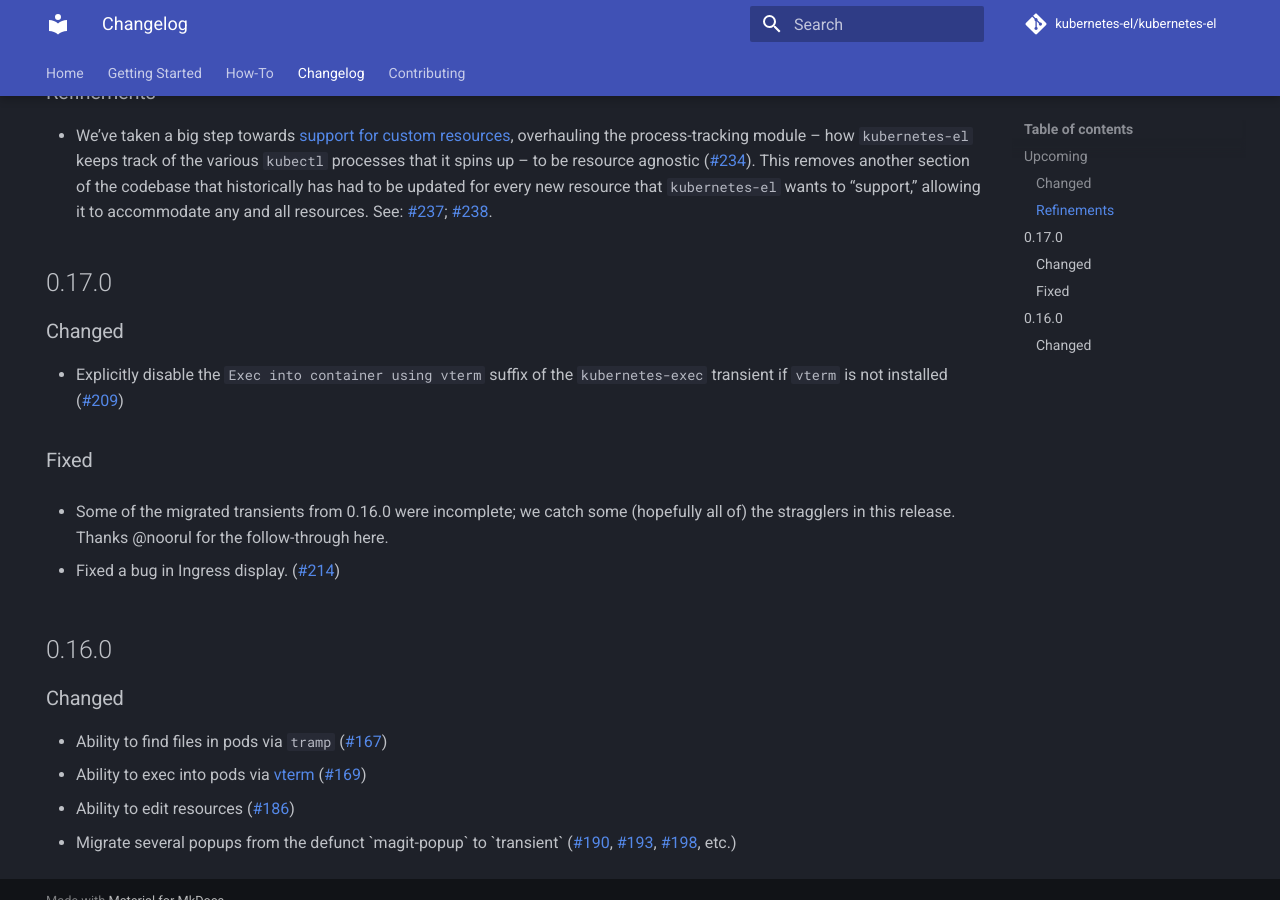
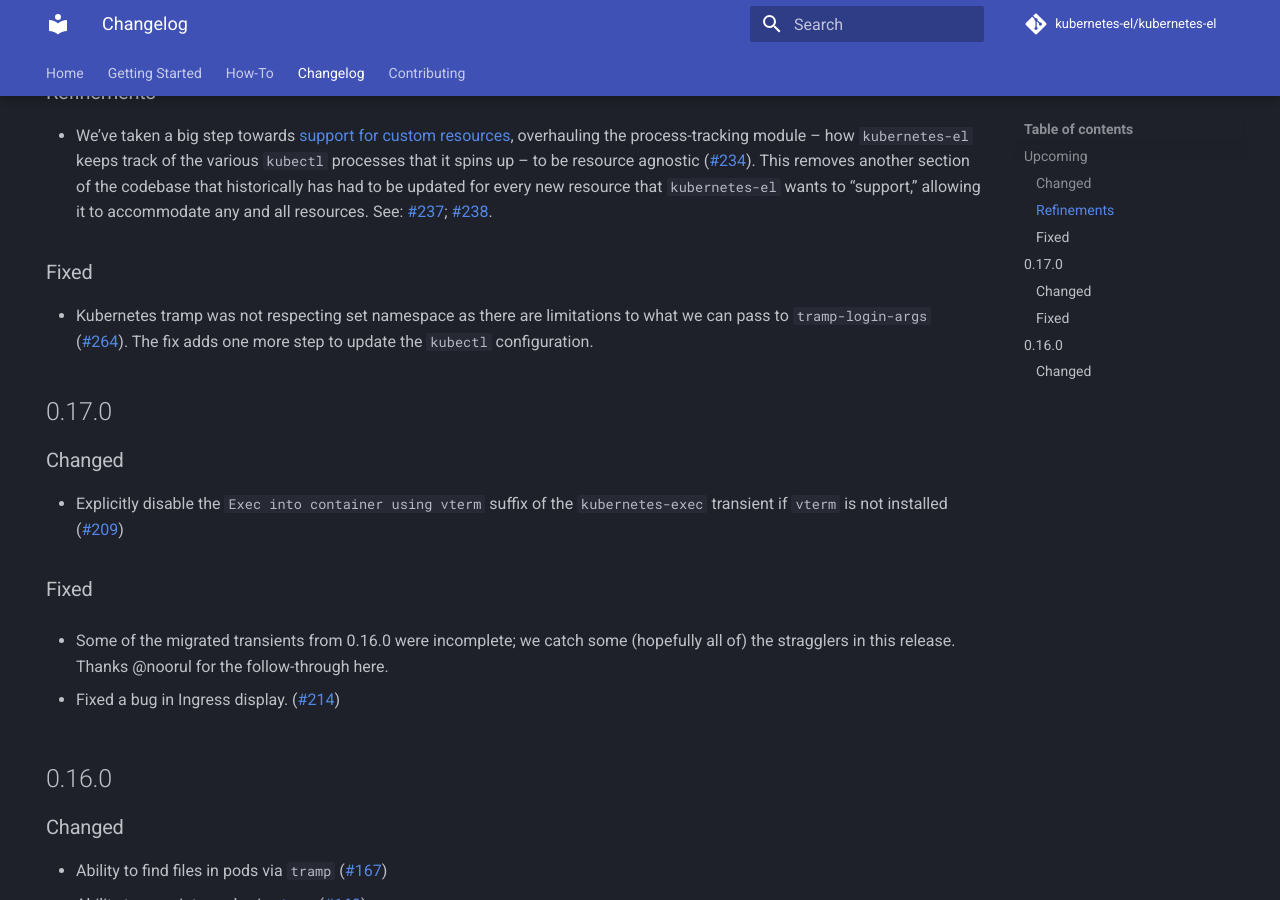
Before and after one commit to kubernetes-el/kubernetes-el, an MkDocs documentation site: the page built from docs/CHANGELOG.md, in a window 1280 px wide and 900 px high, scrolled down 648 px. Built offline with MkDocs 1.6.1 and Material for MkDocs 9.7.7, drawn with Linux system fonts in a browser that asks for light colours; comment, search, counter and statistics services are not loaded.

Commit message:
fix: Persist namespace change to `kubectl` configuration (#264) (#266)
Kubernetes tramp was not respecting set namespace as there are
limitations to what we can pass to `tramp-login-args`. The fix adds
one more step to update the `kubectl` configuration.

```diff
--- a/docs/CHANGELOG.md
+++ b/docs/CHANGELOG.md
@@ -54,6 +54,13 @@
     [#237](https://github.com/kubernetes-el/kubernetes-el/pull/237);
     [#238](https://github.com/kubernetes-el/kubernetes-el/pull/238).
 
+### Fixed
+
+-   Kubernetes tramp was not respecting set namespace as there are
+    limitations to what we can pass to `tramp-login-args`
+    ([#264](https://github.com/kubernetes-el/kubernetes-el/issues/264)).
+    The fix adds one more step to update the `kubectl` configuration.
+
 ## 0.17.0
 
 ### Changed
```
Also changed, not shown: 4 other files.
